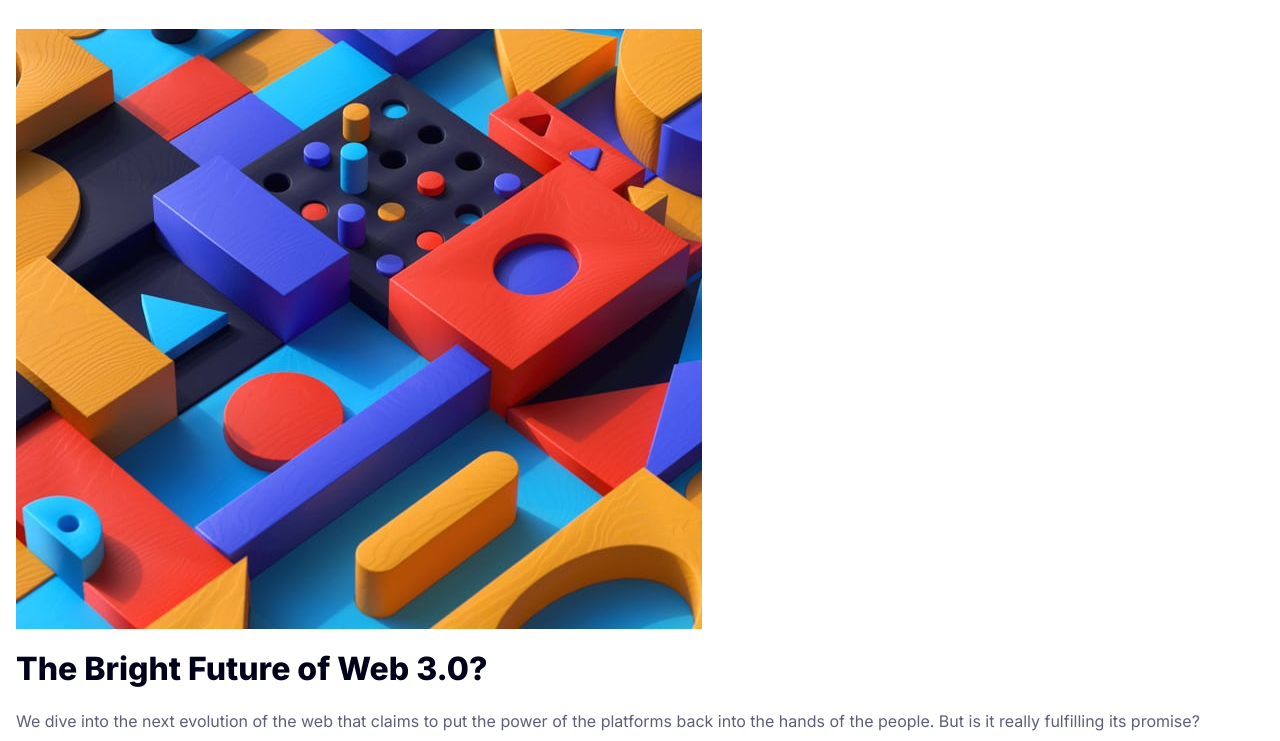
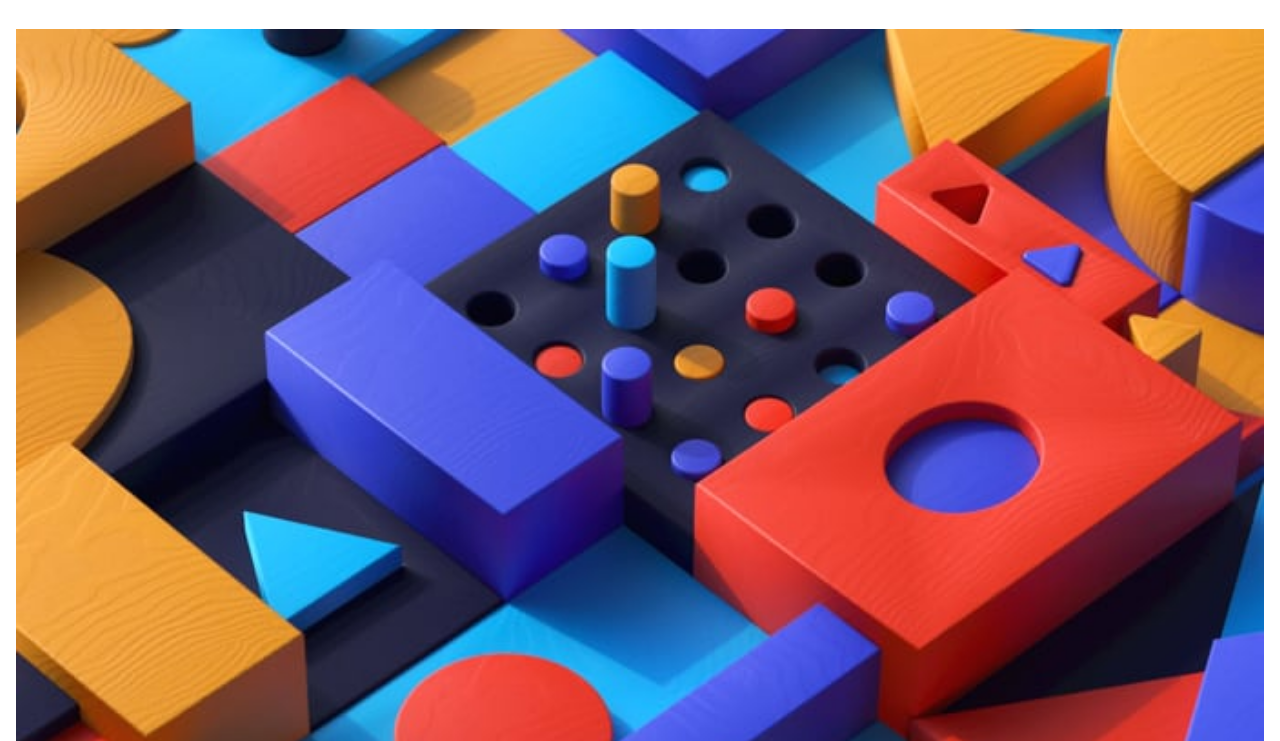
Before and after one commit to naiiiden/frontend-mentor-news-homepage, a plain HTML site: page index.html in a window 1280 px wide. Shown: the part 59-800 px from the top of the page. Drawn offline with Linux system fonts and the light colour scheme.

Commit message:
main add dg, fix main article img w

```diff
--- a/_main.scss
+++ b/_main.scss
@@ -1,5 +1,7 @@
 main {
     padding: 1rem;
+    display: grid;
+    gap: 4rem;
 
     .main-article {
         .img-desktop {
@@ -7,6 +9,10 @@ main {
         }
 
         display: grid;
+
+        img {
+            width: 100%;
+        }
 
         h1 {
             color: $very-dark-blue;
```
Also changed, not shown: style.css, 1 other file.
